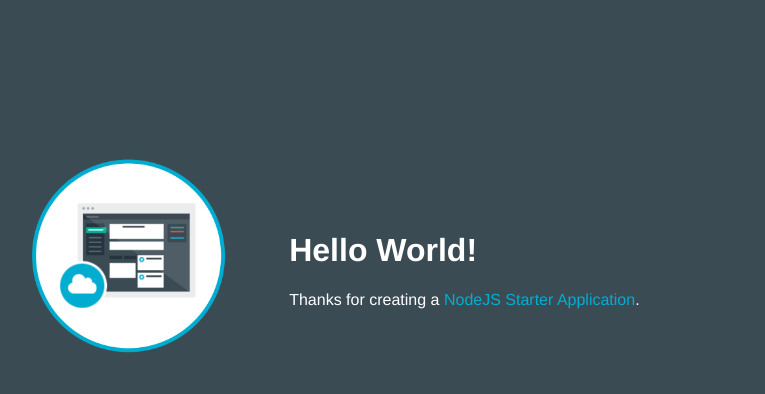
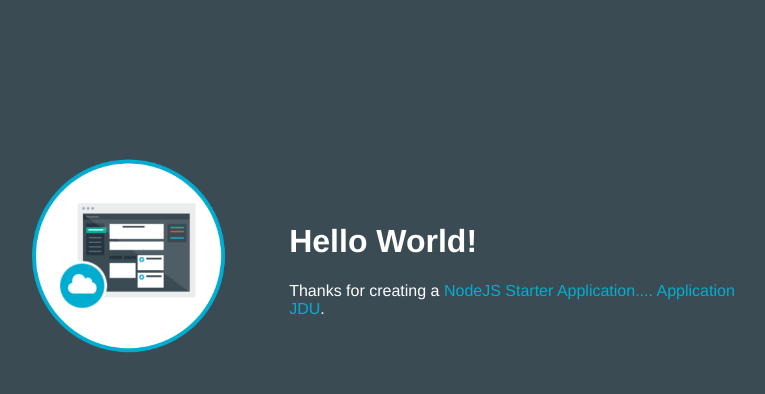
Before and after one commit to cuisystem/todo-jdu-1484650716971, a website: page public/index.html in a window 1280 px wide. Shown: the whole page, without its empty margins (253-1018 px from the left). Drawn offline with Linux system fonts and the light colour scheme.

Commit message:
updated title

```diff
--- a/public/index.html
+++ b/public/index.html
@@ -2,7 +2,7 @@
 <html>
 
   <head>
-    <title>NodeJS Starter Application</title>
+    <title>JDU Application</title>
     <meta charset="utf-8">
     <meta http-equiv="X-UA-Compatible" content="IE=edge">
     <meta name="viewport" content="width=device-width, initial-scale=1">
@@ -17,7 +17,7 @@
         </td>
         <td>
           <h1 id="message">Hello World!</h1>
-          <p class='description'></p> Thanks for creating a <span class = "blue">NodeJS Starter Application</span>.
+          <p class='description'></p> Thanks for creating a <span class = "blue">NodeJS Starter Application.... Application JDU</span>.
         </td>
       </tr>
     </table>
```
